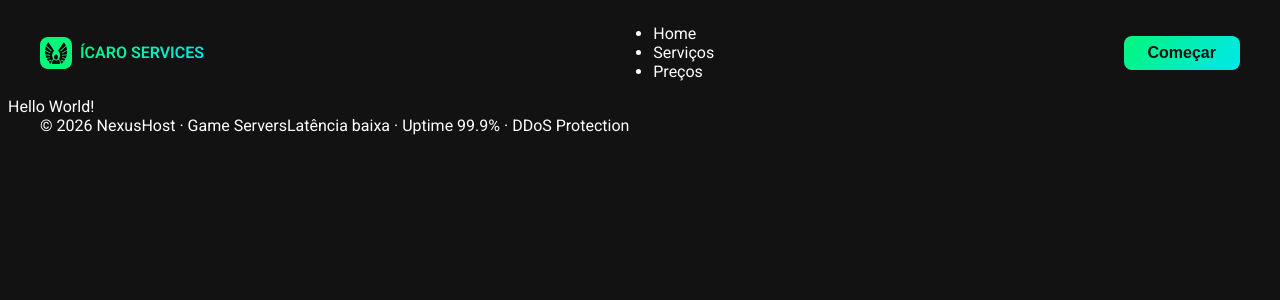
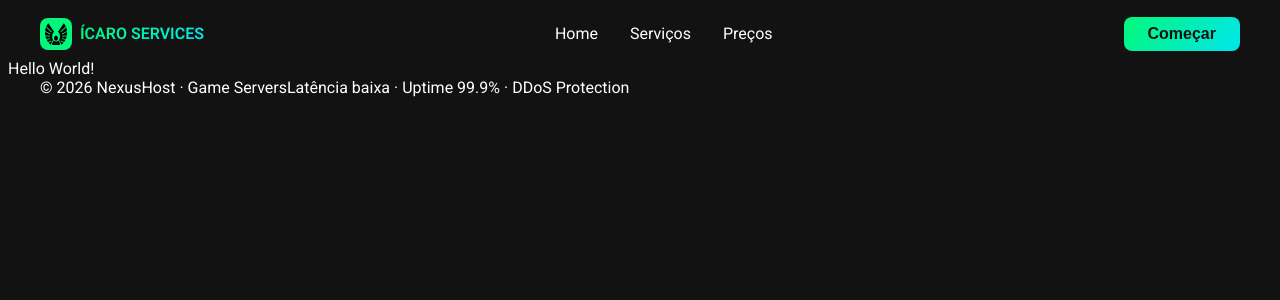
Before and after one commit to arthur94a/frontend-self-server-gaming, a React (Vite) app: page / in a window 1280 px wide. Shown: the top 300 px of the page. Built offline with nearby package versions, Linux system fonts and the light colour scheme.

Commit message:
Apply links to nav

```diff
--- a/src/components/header/header.module.scss
+++ b/src/components/header/header.module.scss
@@ -33,3 +33,12 @@
     -webkit-background-clip: text;
     -webkit-text-fill-color: transparent;
 }
+
+.nav {
+    ul {
+        display: flex;
+        gap: 32px;
+        padding: 0;
+        list-style: none;
+    }
+}
--- a/src/components/header/index.tsx
+++ b/src/components/header/index.tsx
@@ -1,6 +1,7 @@
+import { Section } from '../section'
 import { Button } from '../button'
+import { NavLink } from 'react-router'
 import { GiAngelWings } from 'react-icons/gi'
-import { Section } from '../section'
 
 import styles from './header.module.scss'
 
@@ -19,13 +20,20 @@ export function Header() {
                     <span className={styles.logo_title}>Ícaro Services</span>
                 </div>
 
-                <nav>
+                <nav className={styles.nav}>
                     <ul>
-                        <li>Home</li>
-                        <li>Serviços</li>
-                        <li>Preços</li>
+                        <li>
+                            <NavLink to="/">Home</NavLink>
+                        </li>
+                        <li>
+                            <NavLink to="/services">Serviços</NavLink>
+                        </li>
+                        <li>
+                            <NavLink to="/prices">Preços</NavLink>
+                        </li>
                     </ul>
                 </nav>
+
                 <Button>Começar</Button>
             </header>
         </Section>
```
